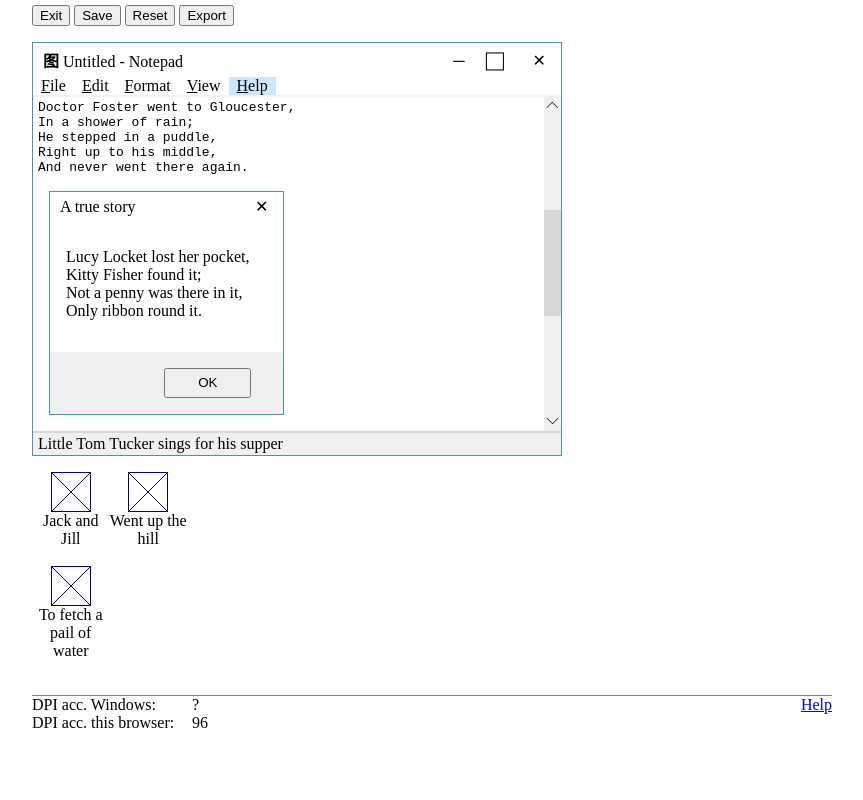
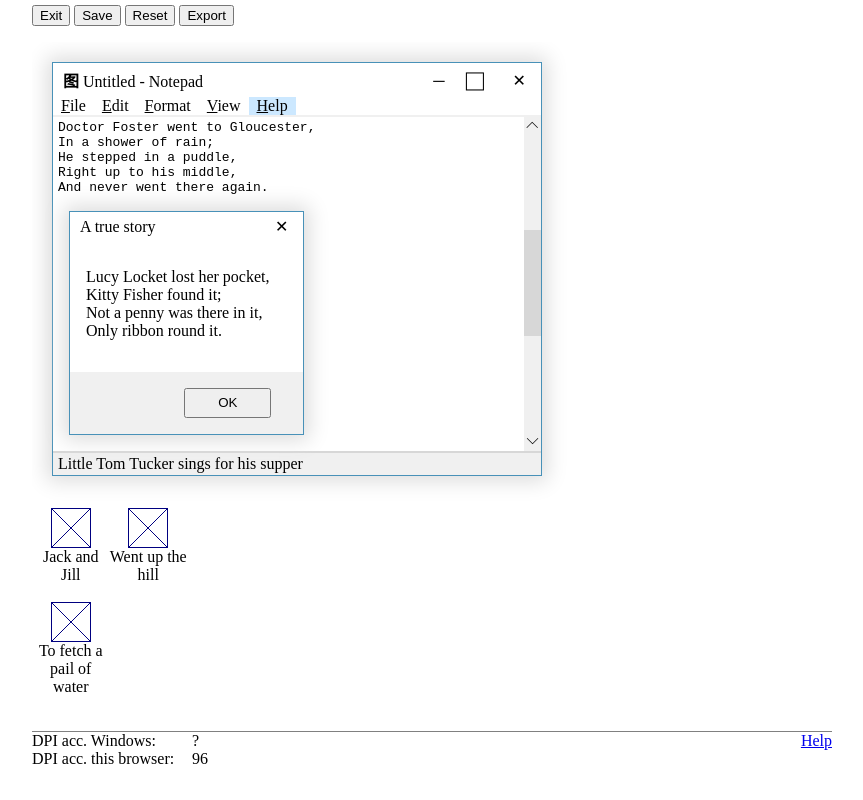
Before and after one commit to gromnitsky/winmetrics, a website: page index.html in a window 1280 px wide. Shown: the whole page, without its empty margins (208-1071 px from the left). Drawn offline with Linux system fonts and the light colour scheme; no server answers.

Commit message:
web: css for frame widgets

```diff
--- a/index.html
+++ b/index.html
@@ -159,6 +159,8 @@
 
   .w-frame {
     border: 1px solid #4891b8;
+    box-shadow: 0 0 20px 5px gainsboro;
+    margin: 20px;
   }
 
   .w-title {
@@ -268,7 +270,7 @@
 
   #icons {
     display: table;
-    margin-top: 1em;
+    margin-top: 2em;
     cursor: pointer;
   }
   #icons:hover {
```
Also changed, not shown: README.md.
